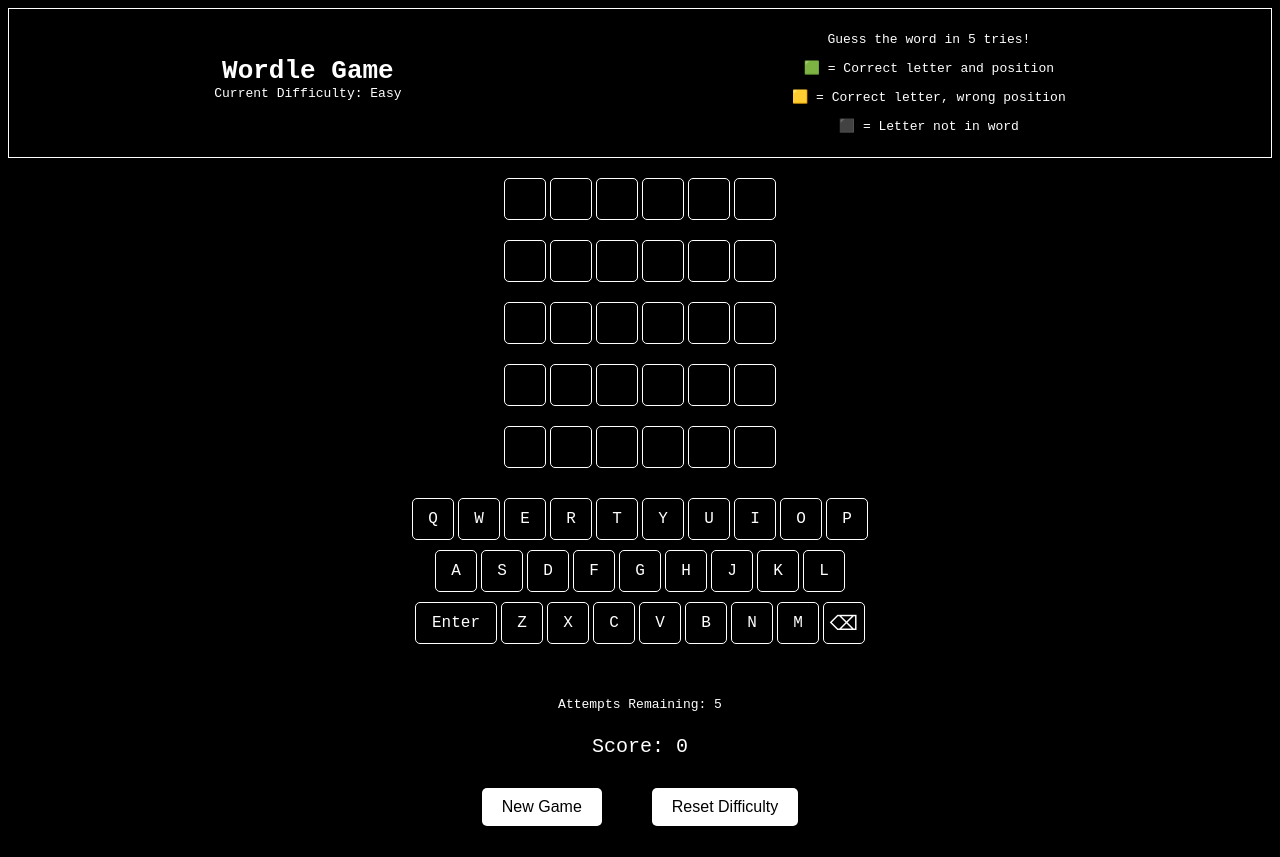
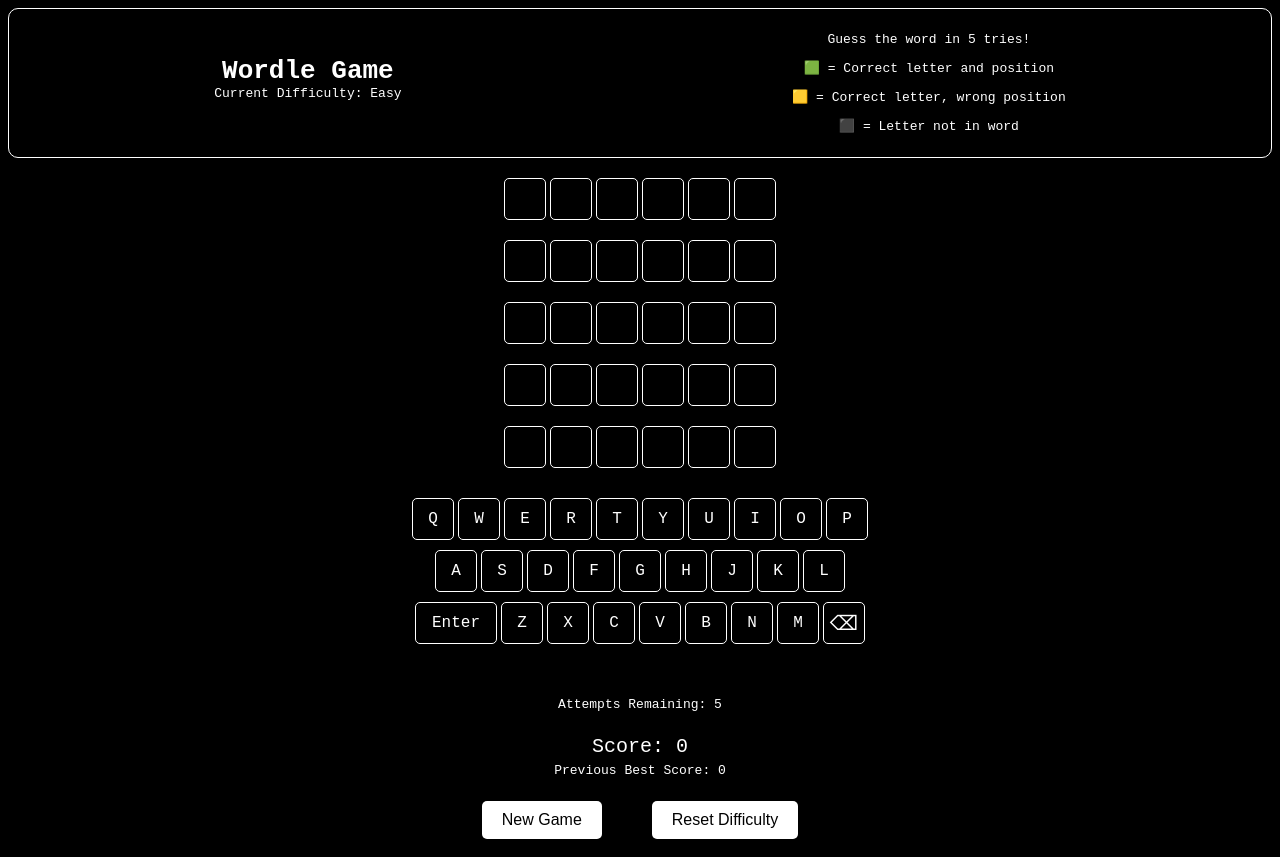
Before and after one commit to Dawood-0007/Mini-Wordle, a React (Vite) app: page /game in a window 1280 px wide. Both pictures are taken after a click on the element "Easy". Built offline with nearby package versions, Linux system fonts and the light colour scheme.

Commit message:
Previous Score added

```diff
--- a/src/assets/MainGame.css
+++ b/src/assets/MainGame.css
@@ -59,6 +59,7 @@
     font-family: monospace;
     color: #ffffff;
     text-align: center;
+    border-radius: 10px;
     margin-top: 5px;
     border: #ffffff 1px solid  !important;
     padding: 10px;
@@ -123,6 +124,11 @@
     margin-top: 10px;
     font-family: monospace;
     text-align: center;
+    margin-bottom: 0px;
+}
+
+.prevScore {
+    margin-top: 5px;
 }
 
 .hidden {
--- a/src/components/MainGame.jsx
+++ b/src/components/MainGame.jsx
@@ -46,6 +46,7 @@ const MainGame = () => {
   const [greenKey, setGreenKey] = useState([]);
   const [yellowKey, setYellowKey] = useState([]);
   const [score, setScore] = useState(0);
+  const [previousScore, setPreviousScore] = useState(0);
   const [difficultyHidden, setDifficultyHidden] = useState(true);
   const [difficulty, setDifficulty] = useState('');
 
@@ -59,6 +60,15 @@ const MainGame = () => {
       setCurrectWord(result);
       console.log("Current Word:", result);
       setDifficultyHidden(false);
+
+      const prevScore = localStorage.getItem("MyScore");
+
+      console.log(prevScore)
+      if (prevScore === null) {
+        return;
+      } else {
+        setPreviousScore(prevScore)
+      }
     }
     startingGame()
   }, [difficulty]);
@@ -82,8 +92,6 @@ const MainGame = () => {
         setCurrentRow((prevRow) => prevRow + 1);
         const checked = await checkword(word, currentWord);
         if (checked == "Correct word") {
-          setMessage("You Won The game");
-          setScore((prevScore) => prevScore + 1);
           for (let i = 0; i < totalLetters; i++) {
             const box = document.querySelector(`.row-${currentRow - 1} .box-${i}`);
 
@@ -97,7 +105,19 @@ const MainGame = () => {
 
             setDisableAll(true);
 
+            console.log(previousScore)
+            console.log(score + 1)
+
+            if (score + 1 > previousScore) {
+              localStorage.setItem("MyScore", score + 1);
+              setPreviousScore(score + 1);
             }
+
+          }
+
+          setMessage("You Won The game");
+          setScore((prevScore) => prevScore + 1);
+
         } else {
           if ((currentRow) == 5) {
             setMessage(`You Lost the game. The word was ${currentWord.toUpperCase()}`);
@@ -367,6 +387,7 @@ const MainGame = () => {
           <h1>{message}</h1>
           <p>Attempts Remaining: {5 - (currentRow - 1)}</p>
           <p className='p-score'>Score: {score}</p>
+          <p className='prevScore'>Previous Best Score: {previousScore} </p>
 
           <div className='btn-container'>
             <button className='btn-new-game' onClick={newGameClick}>New Game</button>
```
Lines whose indentation alone changed are shown as unchanged.
